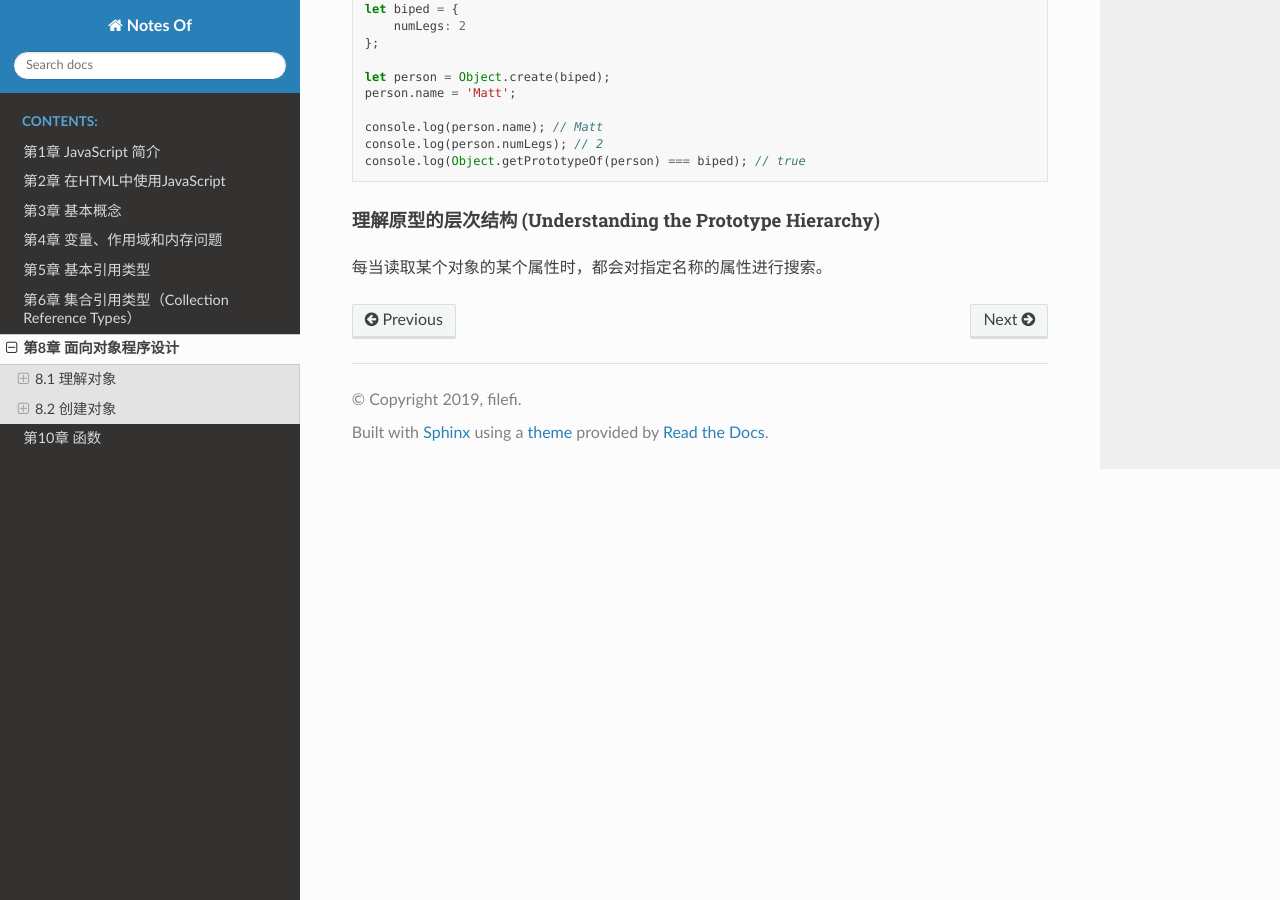
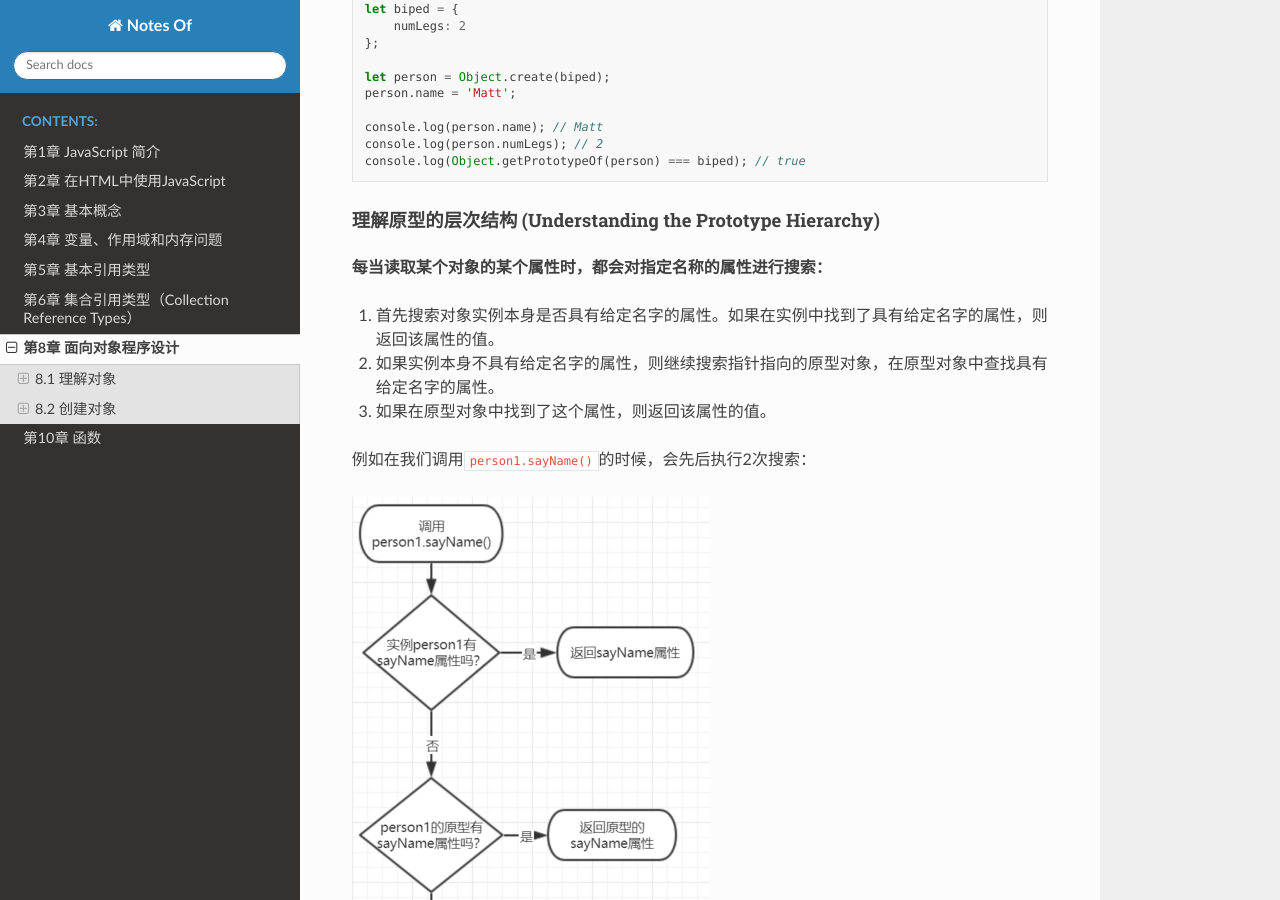
Before and after one commit to filefi/NotesOfProfessional-JavaScript-for-Web-Developers, a Sphinx documentation site: the page built from source/Chapter8-Objects_Classes_and_Object-Oriented_Programming.md, in a window 1280 px wide and 900 px high, scrolled down 14311 px. Built offline with Sphinx 7.4.7 and the Read the Docs theme 2.0.0, drawn with Linux system fonts in a browser that asks for light colours.

```diff
--- a/source/Chapter8-Objects_Classes_and_Object-Oriented_Programming.md
+++ b/source/Chapter8-Objects_Classes_and_Object-Oriented_Programming.md
@@ -668,4 +668,14 @@ console.log(Object.getPrototypeOf(person) === biped); // true
 
 #### 理解原型的层次结构 (Understanding the Prototype Hierarchy)
 
-每当读取某个对象的某个属性时，都会对指定名称的属性进行搜索。
+**每当读取某个对象的某个属性时，都会对指定名称的属性进行搜索：**
+
+1. 首先搜索对象实例本身是否具有给定名字的属性。如果在实例中找到了具有给定名字的属性，则返回该属性的值。
+
+2. 如果实例本身不具有给定名字的属性，则继续搜索指针指向的原型对象，在原型对象中查找具有给定名字的属性。
+
+3. 如果在原型对象中找到了这个属性，则返回该属性的值。
+
+例如在我们调用`person1.sayName()`的时候，会先后执行2次搜索：
+
+![](_static/images/Chapter8-Objects_Classes_and_Object-Oriented_Programming.assets/Property_Search.png)
```
Also changed, not shown: source/_static/images/Chapter8-Objects_Classes_and_Object-Oriented_Programming.assets/Property_Search.png (added).
